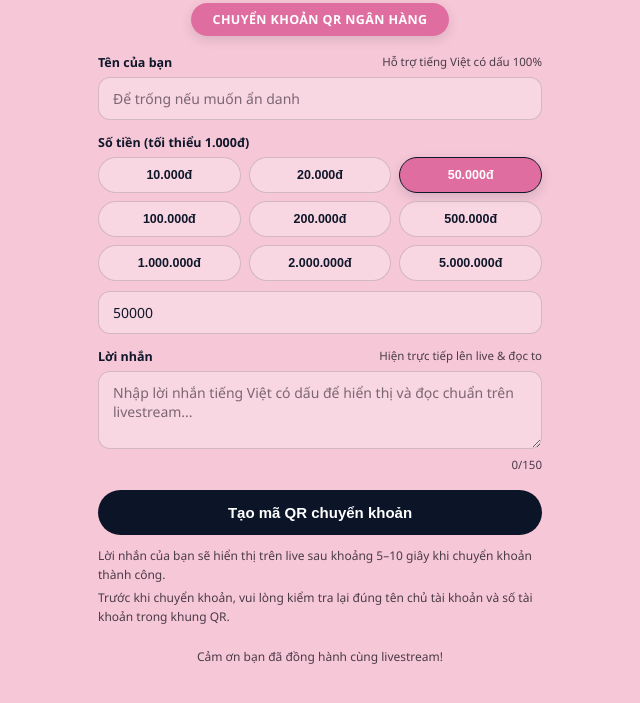
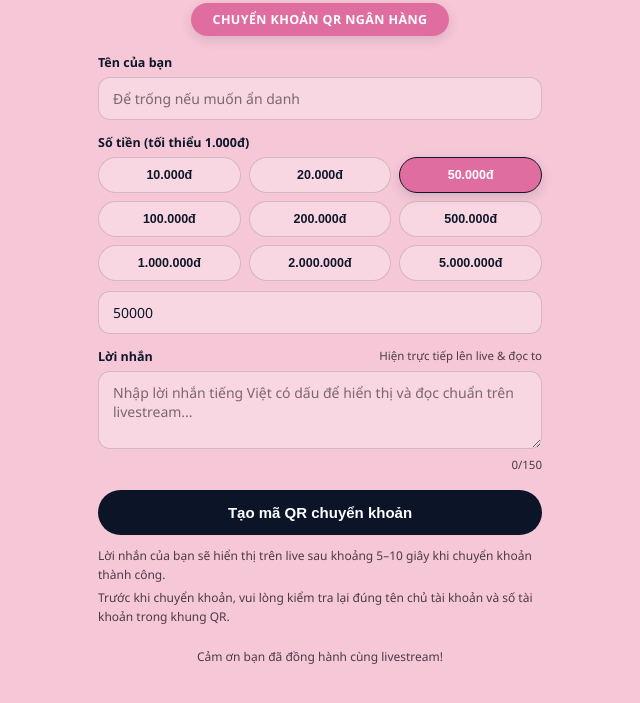
Before and after one commit to Nga-iuu/GitHub-Public, a plain HTML site: page index.html in a window 1280 px wide. Shown: the part 133-836 px from the top of the page, without its empty margins (320-960 px from the left). Drawn offline with Linux system fonts and the light colour scheme; no server answers.

Commit message:
Update index.html

```diff
--- a/index.html
+++ b/index.html
@@ -826,7 +826,7 @@
       if (!apiBase()) {
         document.getElementById("vnHintName").textContent = "Tự chuyển không dấu khi tạo QR";
       } else {
-        document.getElementById("vnHintName").textContent = "Hỗ trợ tiếng Việt có dấu 100%";
+        document.getElementById("vnHintName").textContent = "";
       }
     }
 
```
